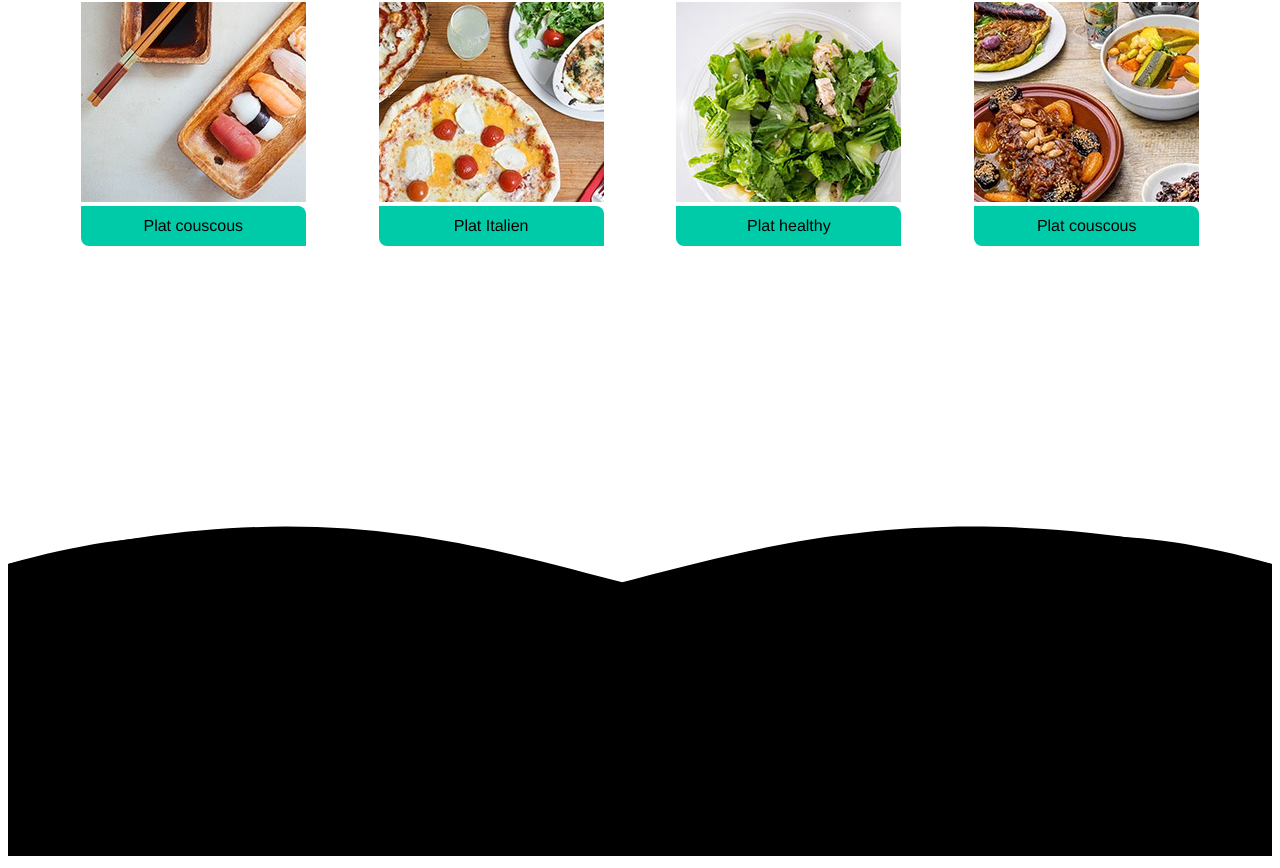
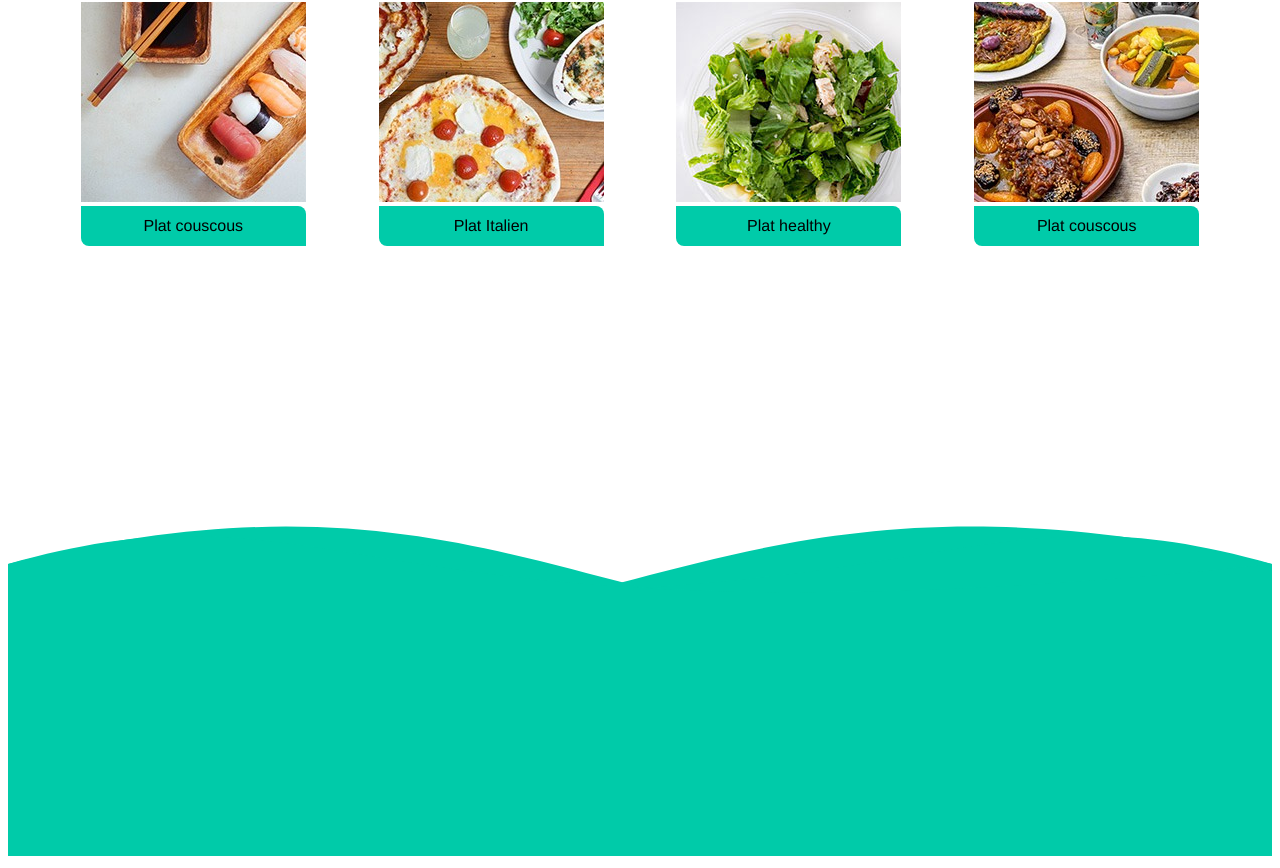
Before and after one commit to Deflandrenassim/Feedmi, a Vue app: page / in a window 1280 px wide. Shown: the part 888-1756 px from the top of the page. Built offline with nearby package versions, Linux system fonts and the light colour scheme.

Commit message:
svg color

```diff
--- a/src/components/Map/Maps.vue
+++ b/src/components/Map/Maps.vue
@@ -9,7 +9,7 @@
      y="0px" viewBox="0 0 1300 550" style="enable-background:new 0 0 1300 550;" xml:space="preserve">
 
 
-    <path class="st1" d="M 0 250 C 600 450 650 100 1300 250 L 1300 550 L 0 550 L 0 250">
+    <path class="st1" fill="#00cba9" fill-opacity="1" d="M 0 250 C 600 450 650 100 1300 250 L 1300 550 L 0 550 L 0 250">
 		<animate
                 attributeName="d"
                 dur="5s"
@@ -21,7 +21,7 @@
         />
 	</path>
 
-	<path class="st1" d="M 0 250 C 600 100 650 450 1300 250 L 1300 550 L 0 550 L 0 250">
+	<path class="st1" fill="#00cba9" fill-opacity="1" d="M 0 250 C 600 100 650 450 1300 250 L 1300 550 L 0 550 L 0 250">
 		<animate
                 attributeName="d"
                 dur="5s"
@@ -32,7 +32,7 @@
         />
 	</path>
 
-	<path class="st1" d="M 0 250 C 950 350 950 150 1300 250 L 1300 550 L 0 550 L 0 250">
+	<path class="st1" fill="#00cba9" fill-opacity="1" d="M 0 250 C 950 350 950 150 1300 250 L 1300 550 L 0 550 L 0 250">
 		<animate
                 attributeName="d"
                 dur="5s"
@@ -44,7 +44,7 @@
         />
 	</path>
 
-	<path class="st1" d="M 0 250 C 350 150 350 350 1300 250 L 1300 550 L 0 550 L 0 250">
+	<path class="st1" fill="#00cba9" fill-opacity="1" d="M 0 250 C 350 150 350 350 1300 250 L 1300 550 L 0 550 L 0 250">
 		<animate
                 attributeName="d"
                 dur="5s"
```
